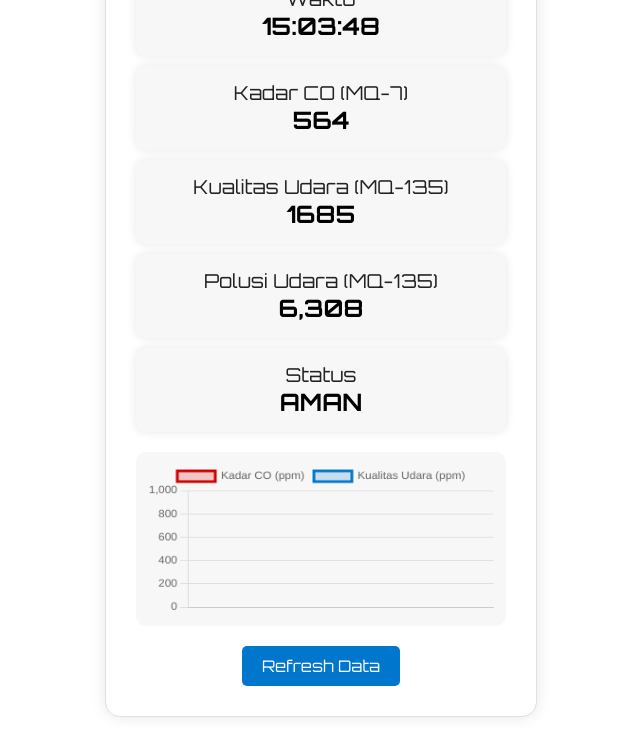
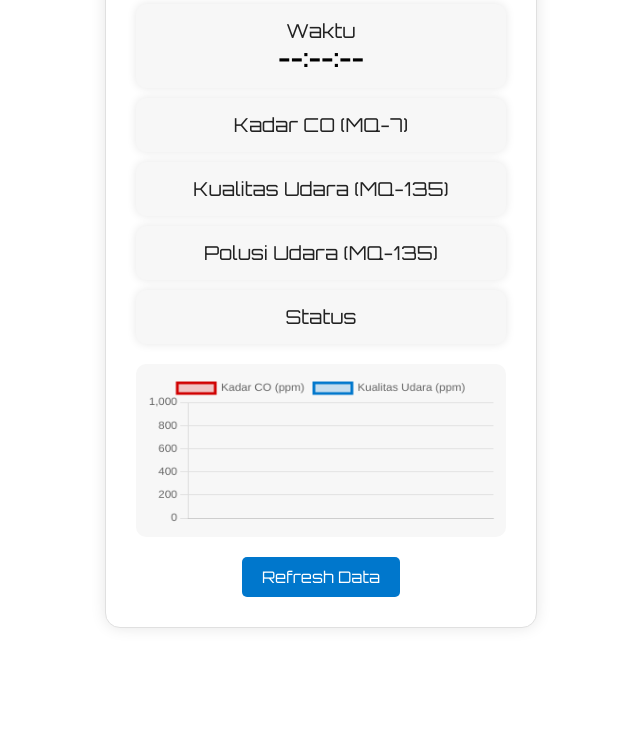
Before and after one commit to kholilmuluk123/percobaanEmbeded, a plain HTML site: page index.html in a window 1280 px wide. Shown: the part 160-897 px from the top of the page, without its empty margins (319-959 px from the left). After the commit the page ends 840 px from the top, so only its background shows below. Drawn offline with nearby package versions, Linux system fonts and the light colour scheme; no server answers.

Commit message:
Update index.html

```diff
--- a/index.html
+++ b/index.html
@@ -106,27 +106,27 @@
 
     <div class="data-card">
       <div class="data-label">Waktu</div>
-      <div class="data-value" id="time"> 15:03:48</div>
+      <div class="data-value" id="time"> --:--:--</div>
     </div>
 
     <div class="data-card">
       <div class="data-label">Kadar CO (MQ-7)</div>
-      <div class="data-value" id="co">564</div>
+      <div class="data-value" id="co"> </div>
     </div>
 
     <div class="data-card">
       <div class="data-label">Kualitas Udara (MQ-135)</div>
-      <div class="data-value" id="air_quality">1685</div>
+      <div class="data-value" id="air_quality"> </div>
     </div>
 
     <div class="data-card">
       <div class="data-label">Polusi Udara (MQ-135)</div>
-      <div class="data-value" id="air_dust">6,308</div>
+      <div class="data-value" id="air_dust"> </div>
     </div>
 
     <div class="data-card">
       <div class="data-label">Status</div>
-      <div class="data-value" id="status">AMAN</div>
+      <div class="data-value" id="status"> </div>
     </div>
 
     <canvas id="pollutionChart" height="150"></canvas>
```
